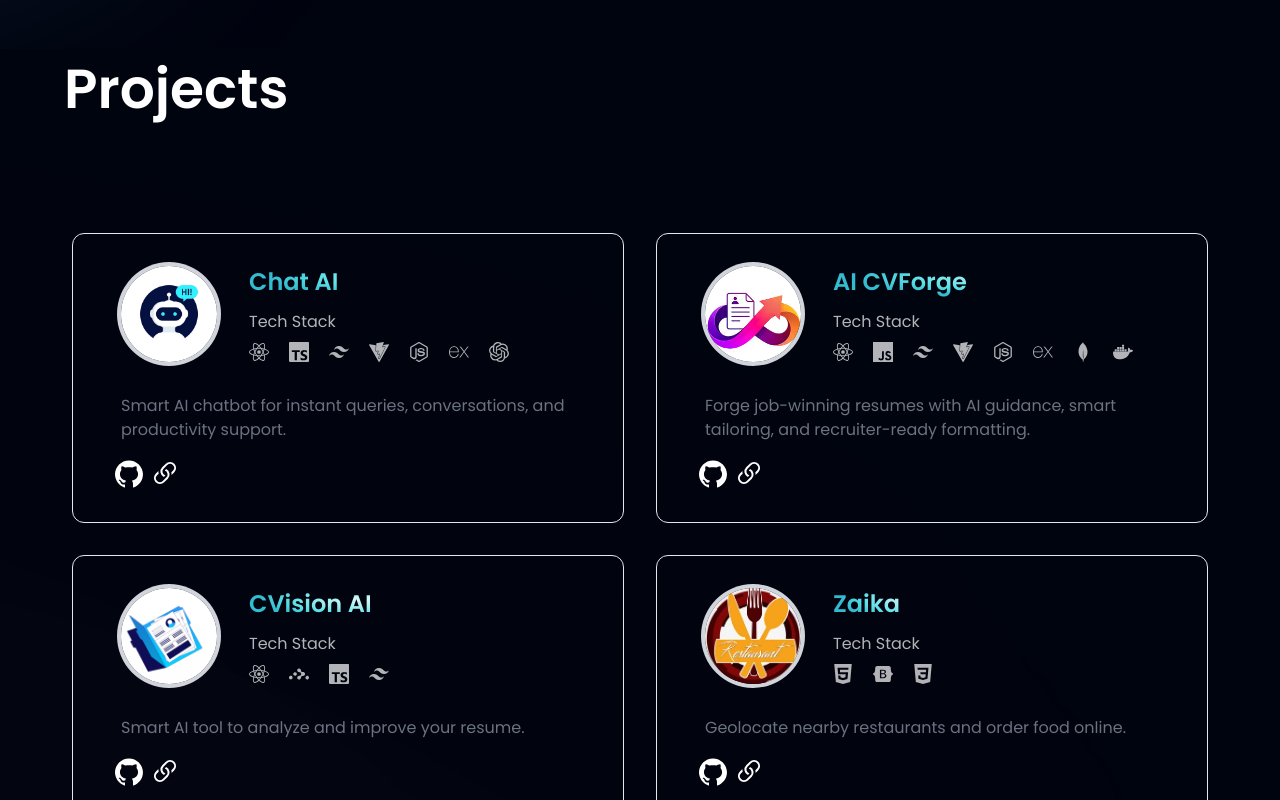
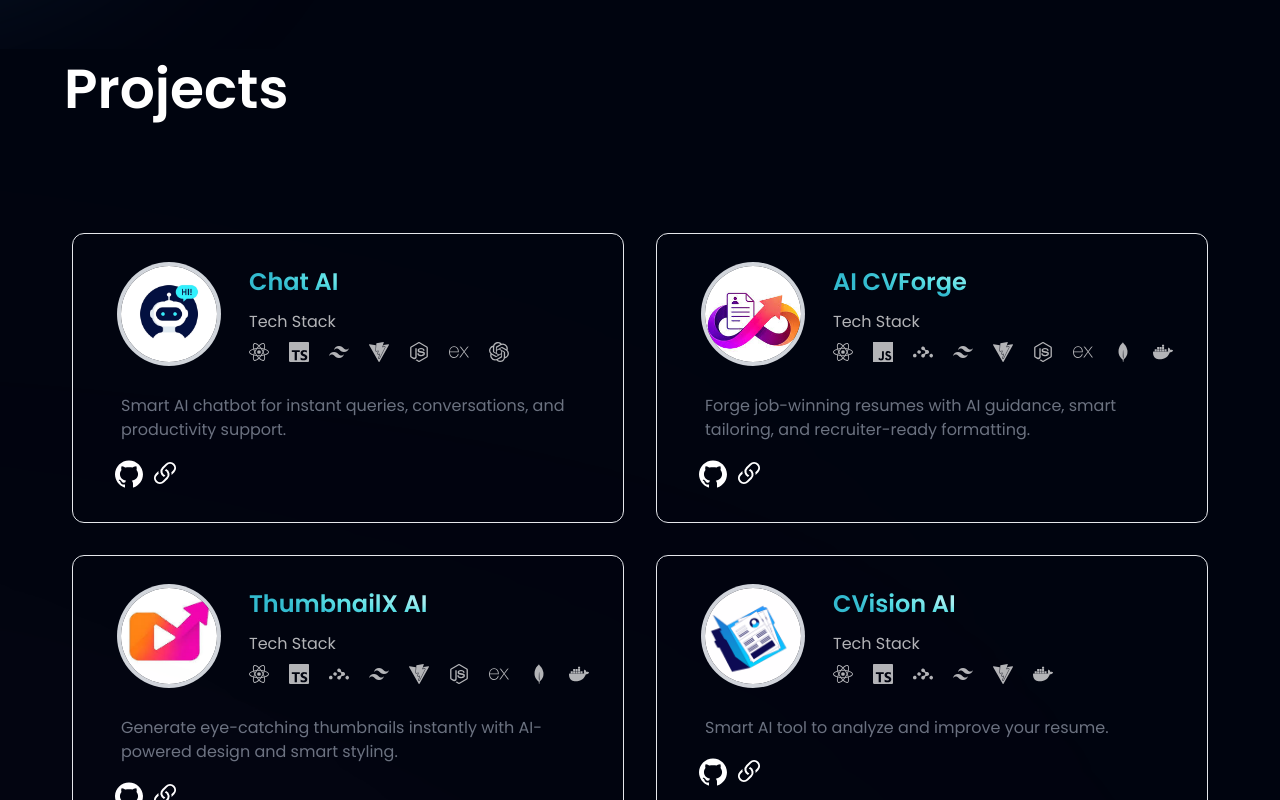
Before and after one commit to thenaveengautam/portfolio, a React (Vite) app: page / in a window 1280 px wide. Shown: the part 2000-2800 px from the top of the page. Built offline with nearby package versions, Linux system fonts and the light colour scheme.

Commit message:
add project

```diff
--- a/src/assets/index.js
+++ b/src/assets/index.js
@@ -42,6 +42,7 @@ import job from "./job.png";
 import resumeanaly from "./resumeanaly.png";
 import collab from "./collab.png";
 import cvforge from "./cvforge.png";
+import thumbnailx from "./thumbnailx.png";
 
 export {
   menu,
@@ -87,5 +88,6 @@ export {
   job,
   resumeanaly,
   collab,
-  cvforge
+  cvforge,
+  thumbnailx,
 };
--- a/src/constants/index.js
+++ b/src/constants/index.js
@@ -38,6 +38,7 @@ import {
   resumeanaly,
   collab,
   cvforge,
+  thumbnailx,
 } from "../assets";
 
 import {
@@ -560,31 +561,36 @@ export const projects = [
       },
       {
         id: "icon-3",
+        icon: SiReactrouter,
+        name: "React Router"
+      },
+      {
+        id: "icon-4",
         icon: SiTailwindcss,
         name: "TailwindCSS"
       },
       {
-        id: "icon-4",
+        id: "icon-5",
         icon: SiVite,
         name: "Vite"
       },
       {
-        id: "icon-5",
+        id: "icon-6",
         icon: SiNodedotjs,
         name: "Node.js"
       },
       {
-        id: "icon-6",
+        id: "icon-7",
         icon: SiExpress,
         name: "Express.js"
       },
       {
-        id: "icon-7",
+        id: "icon-8",
         icon: SiMongodb,
         name: "MongoDB"
       },
       {
-        id: "icon-8",
+        id: "icon-9",
         icon: SiDocker,
         name: "Docker"
       },
@@ -592,6 +598,62 @@ export const projects = [
   },
   {
     id: "project-3",
+    title: "ThumbnailX AI",
+    github: "https://github.com/thenaveengautam/ThumbnailX-AI.git",
+    link: "https://thumbnailx.naveengautam.dev",
+    image: thumbnailx,
+    content:
+      "Generate eye-catching thumbnails instantly with AI-powered design and smart styling.",
+    stack: [
+      {
+        id: "icon-1",
+        icon: SiReact,
+        name: "React"
+      },
+      {
+        id: "icon-2",
+        icon: SiTypescript,
+        name: "TypeScript"
+      },
+      {
+        id: "icon-3",
+        icon: SiReactrouter,
+        name: "React Router"
+      },
+      {
+        id: "icon-4",
+        icon: SiTailwindcss,
+        name: "TailwindCSS"
+      },
+      {
+        id: "icon-5",
+        icon: SiVite,
+        name: "Vite"
+      },
+      {
+        id: "icon-6",
+        icon: SiNodedotjs,
+        name: "Node.js"
+      },
+      {
+        id: "icon-7",
+        icon: SiExpress,
+        name: "Express.js"
+      },
+      {
+        id: "icon-8",
+        icon: SiMongodb,
+        name: "MongoDB"
+      },
+      {
+        id: "icon-9",
+        icon: SiDocker,
+        name: "Docker"
+      },
+    ],
+  },
+  {
+    id: "project-4",
     title: "CVision AI",
     github: "https://github.com/thenaveengautam/ResumeAnalyzer-AI",
     link: "https://cvision.naveengautam.dev",
@@ -606,23 +668,33 @@ export const projects = [
       },
       {
         id: "icon-2",
-        icon: SiReactrouter,
-        name: "React Router"
+        icon: SiTypescript,
+        name: "TypeScript"
       },
       {
         id: "icon-3",
-        icon: SiTypescript,
-        name: "TypeScript"
+        icon: SiReactrouter,
+        name: "React Router"
       },
       {
         id: "icon-4",
         icon: SiTailwindcss,
         name: "TailwindCSS"
       },
+      {
+        id: "icon-5",
+        icon: SiVite,
+        name: "Vite"
+      },
+      {
+        id: "icon-6",
+        icon: SiDocker,
+        name: "Docker"
+      },
     ],
   },
   {
-    id: "project-4",
+    id: "project-5",
     title: "Zaika",
     github: "https://github.com/thenaveengautam/Zaika",
     link: "https://thenaveengautam.github.io/Zaika/",
@@ -639,32 +711,6 @@ export const projects = [
         id: "icon-2",
         icon: SiBootstrap,
         name: "Bootstrap"
-      },
-      {
-        id: "icon-3",
-        icon: SiCss3,
-        name: "CSS3"
-      },
-    ],
-  },
-  {
-    id: "project-5",
-    title: "Collaborative Tool",
-    github: "https://github.com/thenaveengautam/collaborative-tool",
-    link: "https://thenaveengautam.github.io/collaborative-tool/",
-    image: collab,
-    content:
-      "Real-time collaboration platform for teams and projects.",
-    stack: [
-      {
-        id: "icon-1",
-        icon: SiNodedotjs,
-        name: "Node.js"
-      },
-      {
-        id: "icon-2",
-        icon: SiJavascript,
-        name: "JavaScript"
       },
       {
         id: "icon-3",
```
Also changed, not shown: src/assets/thumbnailx.png (added).
